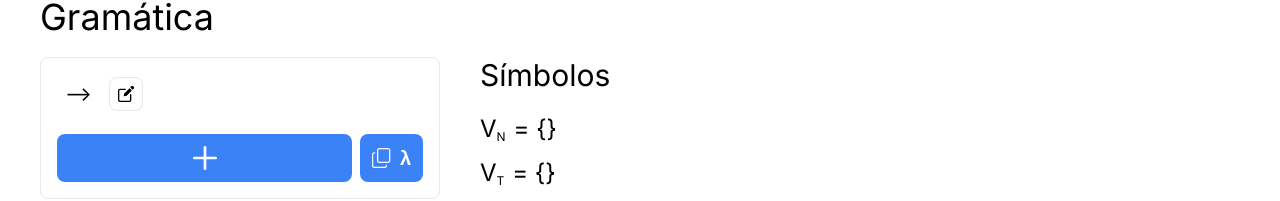
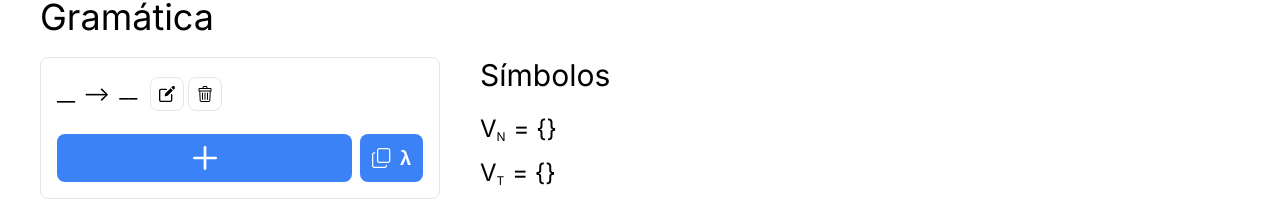
Before and after one commit to nachovigilante/tleng-tools, a Next.js app: page / in a window 1280 px wide. Shown: the part 124-325 px from the top of the page. Built offline with nearby package versions, Linux system fonts and the light colour scheme.

Commit message:
feat: added deletion to prods

```diff
--- a/src/components/Prod.tsx
+++ b/src/components/Prod.tsx
@@ -29,9 +29,11 @@ const GrabbingDots = () => {
 export const Prod = ({
     prod,
     updateProd,
+    deleteProd,
 }: {
     prod: ProdType;
     updateProd: (prod: ProdType) => void;
+    deleteProd: () => void;
 }) => {
     const [head, setHead] = useState(prod.head);
     const headRef = useRef<HTMLInputElement>(null);
@@ -40,9 +42,9 @@ export const Prod = ({
     const [editing, setEditing] = useState(false);
     const bodyRef = useRef<HTMLInputElement>(null);
 
-    useEffect(() => {
-        console.log(editing);
-    }, [editing]);
+    // useEffect(() => {
+    //     console.log(editing);
+    // }, [editing]);
 
     const handleChange = (e: React.FormEvent<HTMLFormElement>) => {
         e.preventDefault();
@@ -56,7 +58,7 @@ export const Prod = ({
     return (
         <form action="" onSubmit={handleChange}>
             <div className="flex items-center h-10 gap-2">
-                {!editing && <p>{prod.head}</p>}
+                {!editing && <p>{prod.head || '__'}</p>}
                 <input
                     ref={headRef}
                     className="border rounded-md p-1 px-2 w-10"
@@ -71,13 +73,18 @@ export const Prod = ({
                 <p className="min-w-[28px]">{`-->`}</p>
                 <div className="flex gap-1">
                     {!editing &&
-                        prod.body.map((item, index) => {
-                            return (
-                                <div key={index} className="flex items-center">
-                                    <p>{item}</p>
-                                </div>
-                            );
-                        })}
+                        (prod.body.length > 0
+                            ? prod.body.map((item, index) => {
+                                  return (
+                                      <div
+                                          key={index}
+                                          className="flex items-center"
+                                      >
+                                          <p>{item}</p>
+                                      </div>
+                                  );
+                              })
+                            : '__')}
                     <input
                         ref={bodyRef}
                         tabIndex={0}
@@ -100,6 +107,19 @@ export const Prod = ({
                             >
                                 <img
                                     src="/assets/edit.svg"
+                                    alt=""
+                                    className="h-4"
+                                />
+                            </button>
+                            <button
+                                className="p-2 flex items-center justify-center bg-transparent hover:bg-red-500 border hover:border-red-400"
+                                onClick={(e) => {
+                                    e.preventDefault();
+                                    deleteProd();
+                                }}
+                            >
+                                <img
+                                    src="/assets/delete.svg"
                                     alt=""
                                     className="h-4"
                                 />
--- a/src/components/Productions.tsx
+++ b/src/components/Productions.tsx
@@ -16,6 +16,7 @@ export const Productions = () => {
                                 updateProd={(prod: ProdType) =>
                                     updateProd(index, prod)
                                 }
+                                deleteProd={() => removeProd(index)}
                                 prod={p}
                             />
                         );
```
Also changed, not shown: public/assets/delete.svg (added).
